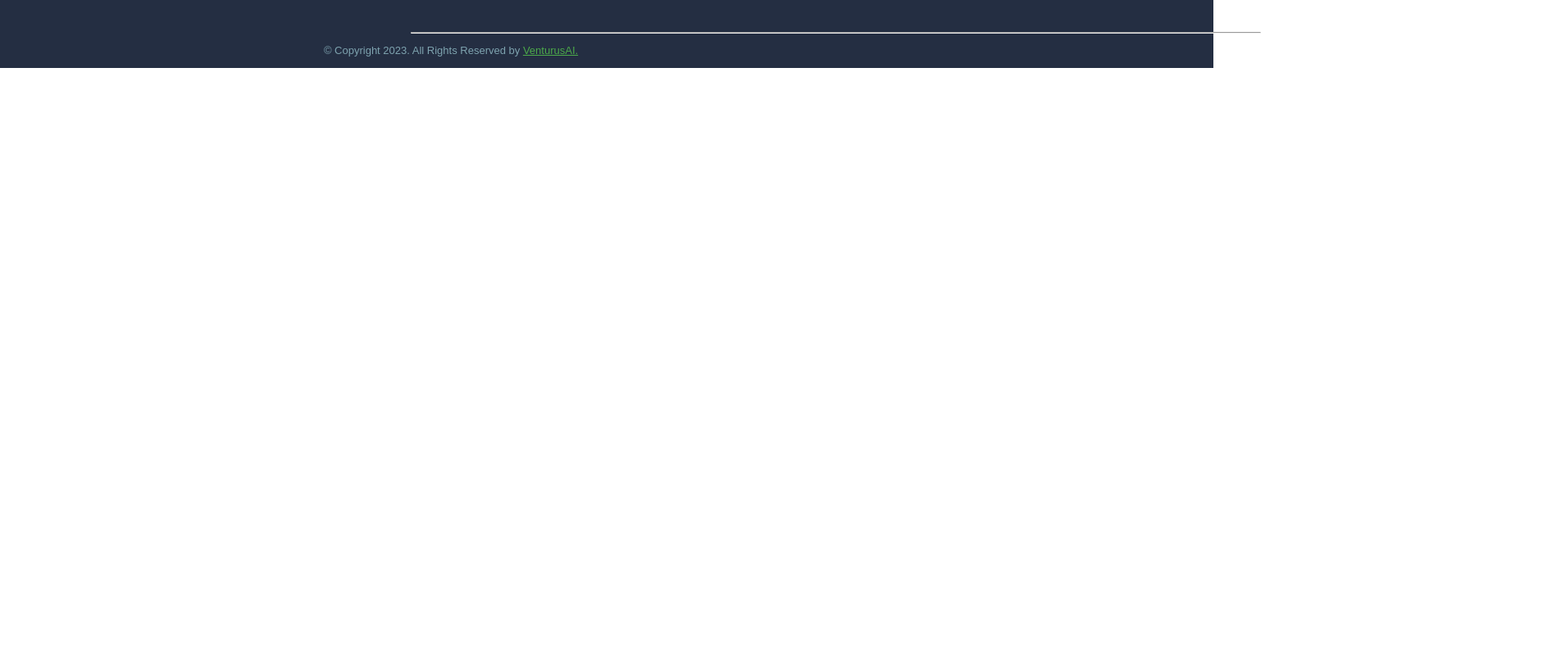
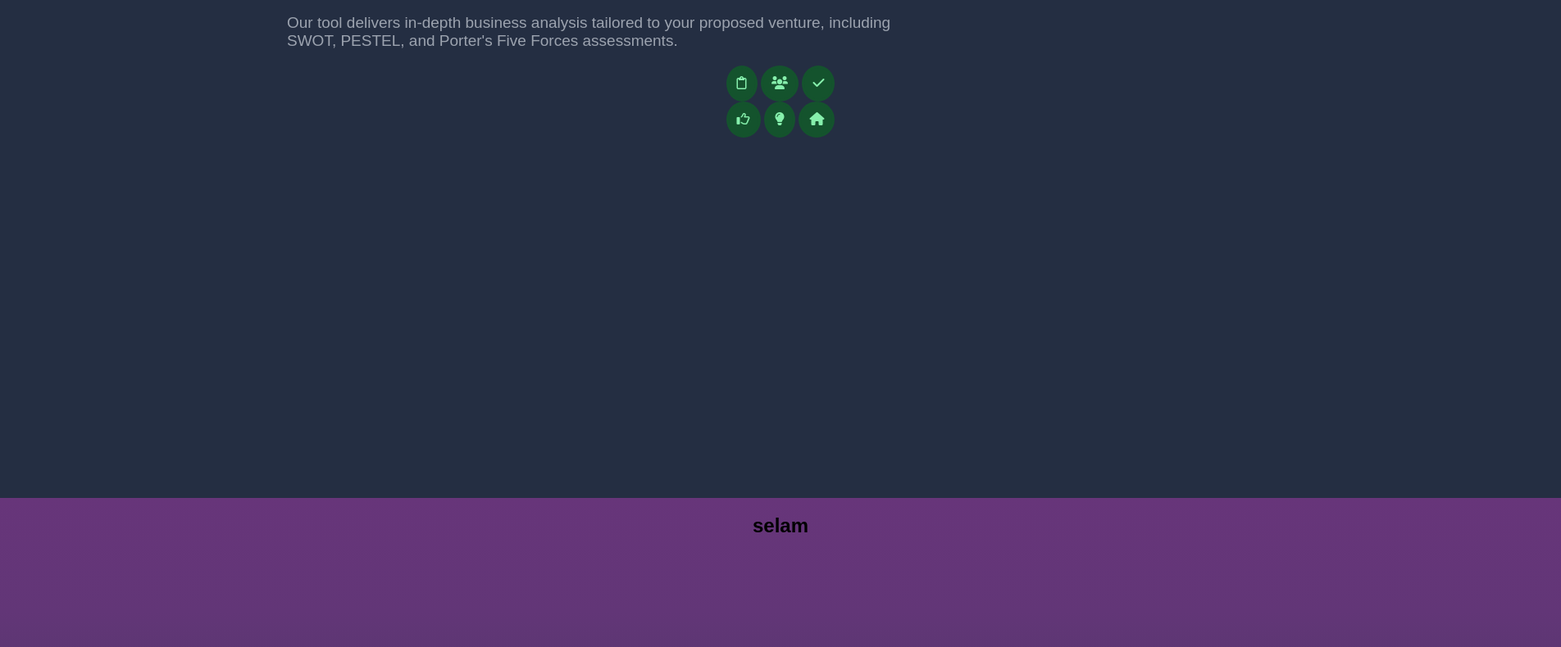
Before and after one commit to yagizorkus/venturusa-clone, a plain HTML site: page index.html in a window 1280 px wide. Shown: the part 1207-1997 px from the top of the page at 82% size, 1904 px wide, since content can reach past the window. Before the commit the page ends 1290 px from the top, so only its background shows below. Drawn offline with Linux system fonts and the light colour scheme.

Commit message:
ikinci kısma başladım icon eklemeyi öğrendim

```diff
--- a/index.html
+++ b/index.html
@@ -4,6 +4,7 @@
 <head>
   <title>VenturusAI Clone</title>
   <link rel="stylesheet" type="text/css" href="styles.css" />
+  <link rel="stylesheet" href="https://cdnjs.cloudflare.com/ajax/libs/font-awesome/6.0.0-beta3/css/all.min.css">
 </head>
 
 <body>
@@ -74,7 +75,39 @@
           <h4>Reports generated</h4>
         </div>
       </div>
+
     </main>
+    <div class="another-container ">
+      <h2 style="color: white;">Discover the potential of your business idea</h2>
+      <p style="color: #9CA3AF;">Our tool delivers in-depth business analysis tailored to your proposed venture, including <br>SWOT, PESTEL, and Porter's Five Forces assessments.</p>
+      <div class="circle-border">
+        <i class="far fa-clipboard"></i>
+      </div>
+      <div class="circle-border">
+        <i class="fa-solid fa-users"></i>
+      </div>
+      <div class="circle-border">
+        <i class="fa-solid fa-check"></i>
+      </div>
+      <div>
+      <div class="circle-border">
+        <i class="fa-regular fa-thumbs-up"></i>
+      </div>
+      <div class="circle-border">
+        <i class="fa-solid fa-lightbulb"></i>
+      </div>
+      <div class="circle-border">
+        <i class="fa-solid fa-house"></i>
+      </div>
+    </div>
+
+    </div>
+
+
+
+    <div class="another2-container">
+      <h2>selam</h2>
+    </div>
 
     <footer class="footer">
       <div class="c">
@@ -89,7 +122,6 @@
           <a href="#" class="report-link2">Affiliates</a>
           <a href="#" class="report-link2">Changelog</a>
           <a href="#" class="report-link2">Contact</a>
-
         </div>
         <hr>
         <p style="color: #7EA3AF;">© Copyright 2023. All Rights Reserved by <span style="color: #4CAA4A; "><a
--- a/styles.css
+++ b/styles.css
@@ -1,3 +1,5 @@
+
+
 body {
   font-family: Arial, sans-serif;
   margin: 0;
@@ -64,14 +66,15 @@ header img {
 }
 
 main {
-  background: linear-gradient(to bottom, #2E3B52,#433961,#5D3673,#613575,#67357A,#2E3B52,#2E3B52,#313B54,#2f3b53,#2f3b53);
+
   flex-grow: 1;
   display: flex;
   justify-content: center;
   align-items: center;
-  height: 500px;
+
   min-height: 100vh;
   padding-bottom: 200px;
+  background: linear-gradient(to bottom, #2E3B52,#433961,#5D3673,#613575,#67357A,#2E3B52,#2E3B52,#313B54,#2f3b53,#2f3b53,#2E3B52);
 
 }
 
@@ -192,6 +195,7 @@ footer {
   padding: 1px;
   text-align: center;
   display: flex;
+  position: relative;
 }
 
 
@@ -269,3 +273,58 @@ p{
   margin-top: 800px;
   margin-left: 50px;
 }
+.another-container{
+  background-color: #242E42;
+  width: 1904px;
+  height: 700px;
+  text-align: center;
+  position: relative;
+}
+.another-container h2{
+  margin-top: 50px;
+  font-size: 30px;
+  text-align: justify;
+  margin-left: 350px;
+}
+.another-container p{
+  font-size: 19px;
+  text-align: justify;
+  margin-left: 350px;
+}
+
+.another2-container{
+  background: linear-gradient(to bottom,#67357A,#623677,#53376C,#463963,#3B3A5B,#2E3B52 );
+  width: 1904px;
+  height: 700px;
+  text-align: center;
+  position: relative;
+}
+
+.circle-border {
+  display: inline-block;
+  background-color: #14532D;
+  border: 3px solid #14532D;
+  border-radius: 500%;
+  padding: 10px;
+
+}
+
+
+.fa-clipboard {
+  color: #86EFAC;
+}
+.fa-users {
+  color: #86EFAC;
+}
+.fa-check {
+  color: #86EFAC;
+}
+.fa-thumbs-up {
+  color: #86EFAC;
+}
+.fa-lightbulb {
+  color: #86EFAC;
+}
+.fa-house {
+  color: #86EFAC;
+}
```
